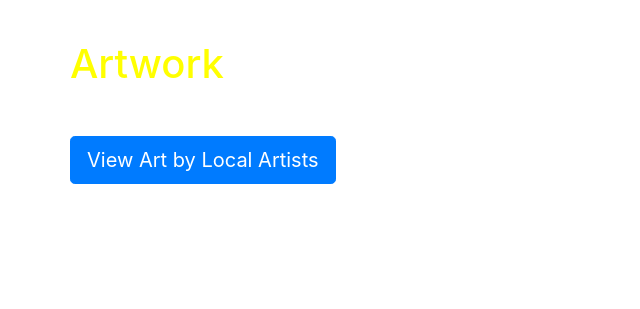
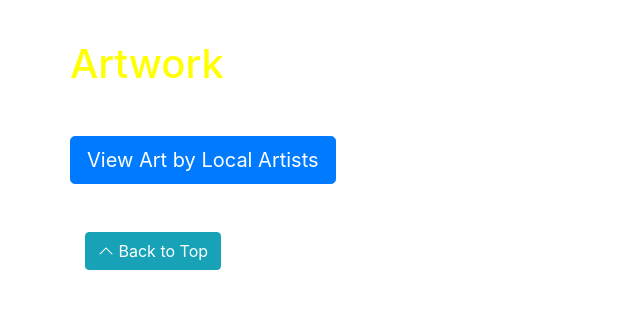
Before and after one commit to SiobhanP1/art-shop-ecommerce-store, a Django app: page /artwork/ in a window 1280 px wide. Shown: the part 96-405 px from the top of the page, without its empty margins (0-640 px from the left). Run offline with Django 3.2, Linux system fonts and the light colour scheme; data that the repository does not hold is empty; some libraries are stand-ins or nearby versions.

Commit message:
Add back to top button on all_artwork page

```diff
--- a/products/templates/products/all_artwork.html
+++ b/products/templates/products/all_artwork.html
@@ -27,9 +27,9 @@
         <div class="col-12 col-lg-2 col-xl-3">
             <div class="card h-100">
                 {% if artwork.image %}
-                    <a href="{% url 'artwork_detail' artwork.id %}">
-                        <img class="card-img-top img-fluid" src="{{ artwork.image.url }}" alt="{{ artwork.title }}">
-                    </a>
+                <a href="{% url 'artwork_detail' artwork.id %}">
+                    <img class="card-img-top img-fluid" src="{{ artwork.image.url }}" alt="{{ artwork.title }}">
+                </a>
                 {% else %}
 
                 {% endif %}
@@ -49,6 +49,21 @@
         </div>
         {% endfor %}
     </div>
-
+    <div class="btn btn-info back-to-top-btn">
+        <a class="back-to-top-link" href="">
+            <i class="bi bi-chevron-up my-auto mx-auto"></i> Back to Top
+        </a>
+    </div>
 </section>
 {% endblock %}
+
+{% block postloadjs %}
+{{ block.super }}
+
+<script type="text/javascript">
+    $.('.back-to-top-link').click(function(e) {
+        window.scrollTo(0,0);
+    });
+</script>
+
+{% endblock %}
--- a/static/css/base.css
+++ b/static/css/base.css
@@ -9,3 +9,7 @@ h1, h2, h3 {
 .header-container {
     margin-top: 5vh;
 }
+
+.back-to-top-btn a {
+    color: white;
+}
--- a/templates/base.html
+++ b/templates/base.html
@@ -97,7 +97,7 @@
                         <li class="nav-item dropdown list-inline-item">
                             <a class="nav-link dropdown-toggle" id="navbarDropdownAccountMenu" data-toggle="dropdown"
                                 href="">
-                                <i class="bi bi-person-fill"></i>
+                                <i class="bi bi-person-fill my-auto mx-auto"></i>
                             </a>
                             <div class="dropdown-menu" aria-labelledby="">
                                 <a class="dropdown-item" href="">My Profile</a>
@@ -106,7 +106,7 @@
                         </li>
                         <li class="nav-item list-inline-item">
                             <a class="nav-link" href="">
-                                <i class="bi bi-cart"></i></a>
+                                <i class="bi bi-cart my-auto mx-auto"></i></a>
                         </li>
                     </ul>
                 </div>
```
